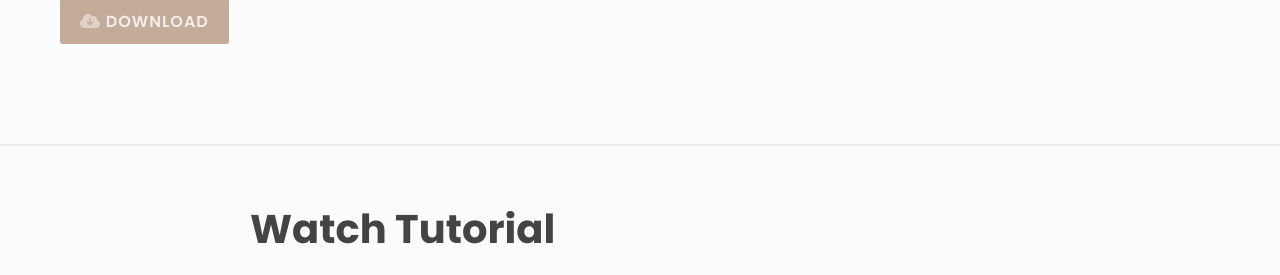
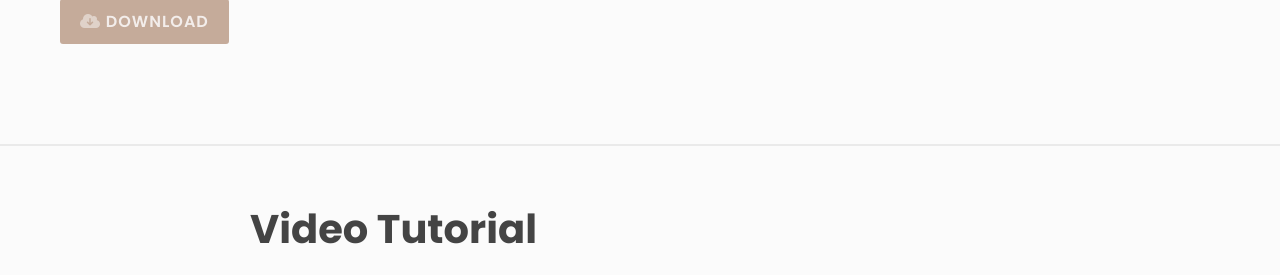
Before and after one commit to polyfen/polycookiessite, a PHP site: page / in a window 1280 px wide. Shown: the part 494-769 px from the top of the page. Run offline with PHP 8.4, Linux system fonts and the light colour scheme; some libraries are stand-ins or nearby versions.

Commit message:
Revert "Merge branch 'staging'"
This reverts commit da08e3299d589ca048ed6bd1cf327762444539b1, reversing
changes made to 85d5366287fcd4960ba9caafe0675af0d610bd33.

```diff
--- a/index.php
+++ b/index.php
@@ -36,13 +36,16 @@
         <h1>A free solution to cookies consent</h1>
         <p>Implementing Privacy Protection on your website is not just for legal compliance, it's about caring for your users.</p>
         <a href="https://github.com/The-Poly-Group/poly-cookies/archive/refs/heads/main.zip" target="_blank"><button><i class="fa-solid fa-cloud-arrow-down"></i> Download</button></a>
-        <button style="display:none;"><i class="fa-solid fa-book"></i> Documentation</button>
+        <a href="#tutorial" style="display: none;"><button><i class="fa-solid fa-book"></i> Watch Turorial</button></a>
+      </section>
+
+      <section id="tutorial" class="container">
+         <h2>Video Tutorial</h2>
+        <iframe width="100%" height="450px" src="https://www.youtube-nocookie.com/embed/QSKiPr_VgPo?controls=0" title="YouTube video player" frameborder="0" allow="accelerometer; autoplay; clipboard-write; encrypted-media; gyroscope; picture-in-picture; web-share" allowfullscreen></iframe>
+        <hr style="margin-top: 100px;margin-bottom:80px">
       </section>
 
       <section id="documentation" class="container">
-        <h2>Watch Tutorial</h2>
-        <iframe width="560" height="315" src="https://www.youtube-nocookie.com/embed/QSKiPr_VgPo?controls=0" title="YouTube video player" frameborder="0" allow="accelerometer; autoplay; clipboard-write; encrypted-media; gyroscope; picture-in-picture; web-share" allowfullscreen></iframe>
-        <hr>
         <h2>Installation Guide</h2>
         <div class="tasks">
           <input type="checkbox" id="task-no-1" name="task-no-1">
```
